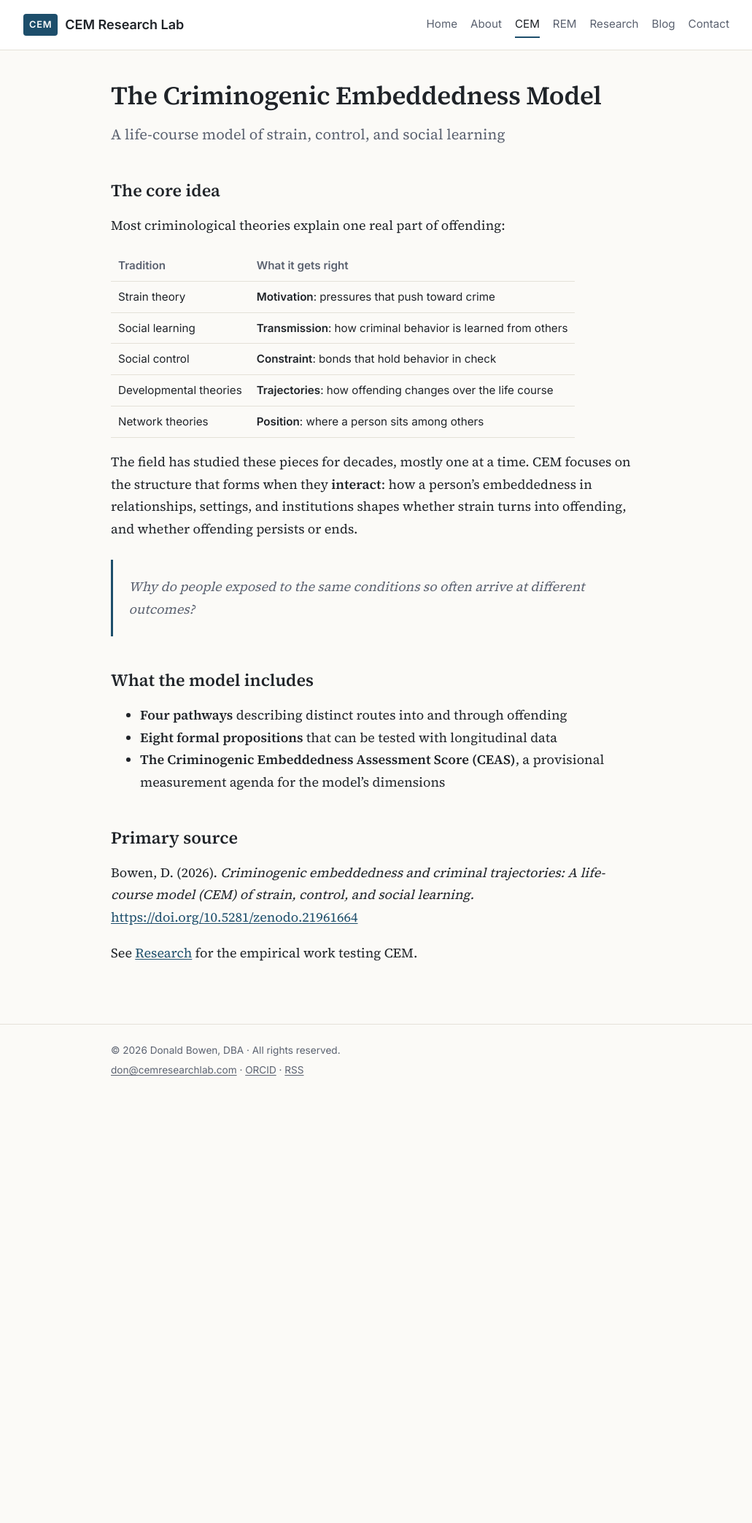
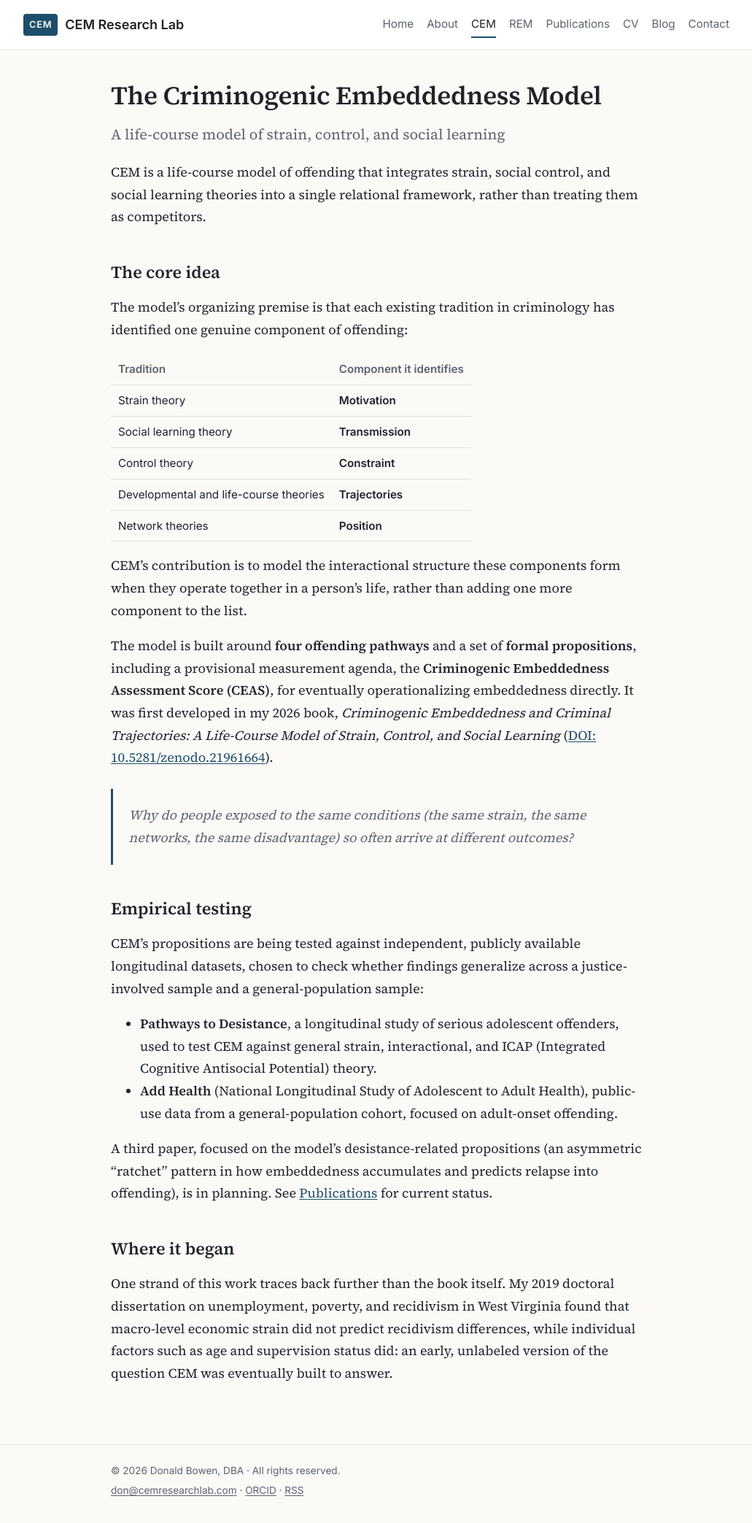
Before and after one commit to donbowen0-creator/cemresearchlab-site, a Jekyll site: the page built from cem.md, in a window 1280 px wide. Shown: the whole page at 73% size, without its empty margins (124-1155 px from the left). Built offline with Jekyll 4.4.1, drawn with Linux system fonts in a browser that asks for light colours; before the commit the page ends 1510 px from its top, so only the background shows below that.

Commit message:
Add files via upload

```diff
--- a/_config.yml
+++ b/_config.yml
@@ -7,6 +7,7 @@ description: "Research hub for the Criminogenic Embeddedness Model (CEM) and the
 author: "Donald Bowen, DBA"
 email: "don@cemresearchlab.com"
 orcid: "0000-0003-3527-9462"
+site_doi: "10.5281/zenodo.22923742"
 location: "Oceana, West Virginia"
 
 # Menu at the top of every page (in this order)
@@ -19,8 +20,10 @@ nav:
     url: /cem/
   - title: REM
     url: /rem/
-  - title: Research
-    url: /research/
+  - title: Publications
+    url: /publications/
+  - title: CV
+    url: /cv/
   - title: Blog
     url: /blog/
   - title: Contact
--- a/cem.md
+++ b/cem.md
@@ -5,30 +5,35 @@ subtitle: A life-course model of strain, control, and social learning
 permalink: /cem/
 ---
 
+CEM is a life-course model of offending that integrates strain, social control, and social learning theories into a single relational framework, rather than treating them as competitors.
+
 ## The core idea
 
-Most criminological theories explain one real part of offending:
+The model's organizing premise is that each existing tradition in criminology has identified one genuine component of offending:
 
-| Tradition | What it gets right |
+| Tradition | Component it identifies |
 |---|---|
-| Strain theory | **Motivation**: pressures that push toward crime |
-| Social learning | **Transmission**: how criminal behavior is learned from others |
-| Social control | **Constraint**: bonds that hold behavior in check |
-| Developmental theories | **Trajectories**: how offending changes over the life course |
-| Network theories | **Position**: where a person sits among others |
+| Strain theory | **Motivation** |
+| Social learning theory | **Transmission** |
+| Control theory | **Constraint** |
+| Developmental and life-course theories | **Trajectories** |
+| Network theories | **Position** |
 
-The field has studied these pieces for decades, mostly one at a time. CEM focuses on the structure that forms when they **interact**: how a person's embeddedness in relationships, settings, and institutions shapes whether strain turns into offending, and whether offending persists or ends.
+CEM's contribution is to model the interactional structure these components form when they operate together in a person's life, rather than adding one more component to the list.
 
-> Why do people exposed to the same conditions so often arrive at different outcomes?
+The model is built around **four offending pathways** and a set of **formal propositions**, including a provisional measurement agenda, the **Criminogenic Embeddedness Assessment Score (CEAS)**, for eventually operationalizing embeddedness directly. It was first developed in my 2026 book, *Criminogenic Embeddedness and Criminal Trajectories: A Life-Course Model of Strain, Control, and Social Learning* ([DOI: 10.5281/zenodo.21961664](https://doi.org/10.5281/zenodo.21961664)).
 
-## What the model includes
+> Why do people exposed to the same conditions (the same strain, the same networks, the same disadvantage) so often arrive at different outcomes?
 
-- **Four pathways** describing distinct routes into and through offending
-- **Eight formal propositions** that can be tested with longitudinal data
-- **The Criminogenic Embeddedness Assessment Score (CEAS)**, a provisional measurement agenda for the model's dimensions
+## Empirical testing
 
-## Primary source
+CEM's propositions are being tested against independent, publicly available longitudinal datasets, chosen to check whether findings generalize across a justice-involved sample and a general-population sample:
 
-Bowen, D. (2026). *Criminogenic embeddedness and criminal trajectories: A life-course model (CEM) of strain, control, and social learning.* [https://doi.org/10.5281/zenodo.21961664](https://doi.org/10.5281/zenodo.21961664)
+- **Pathways to Desistance**, a longitudinal study of serious adolescent offenders, used to test CEM against general strain, interactional, and ICAP (Integrated Cognitive Antisocial Potential) theory.
+- **Add Health** (National Longitudinal Study of Adolescent to Adult Health), public-use data from a general-population cohort, focused on adult-onset offending.
 
-See [Research]({{ '/research/' | relative_url }}) for the empirical work testing CEM.
+A third paper, focused on the model's desistance-related propositions (an asymmetric "ratchet" pattern in how embeddedness accumulates and predicts relapse into offending), is in planning. See [Publications]({{ '/publications/' | relative_url }}) for current status.
+
+## Where it began
+
+One strand of this work traces back further than the book itself. My 2019 doctoral dissertation on unemployment, poverty, and recidivism in West Virginia found that macro-level economic strain did not predict recidivism differences, while individual factors such as age and supervision status did: an early, unlabeled version of the question CEM was eventually built to answer.
```
Also changed, not shown: about.md (+13 -8 lines), contact.md (+2 -1 lines), cv.md (added, +42 -0 lines), default.html (added, +47 -0 lines), index.md (+1 -1 lines), publications.md (added, +42 -0 lines), rem.md (+4 -4 lines), style.css (added, +97 -0 lines), README.md, headshot.jpg (added).
